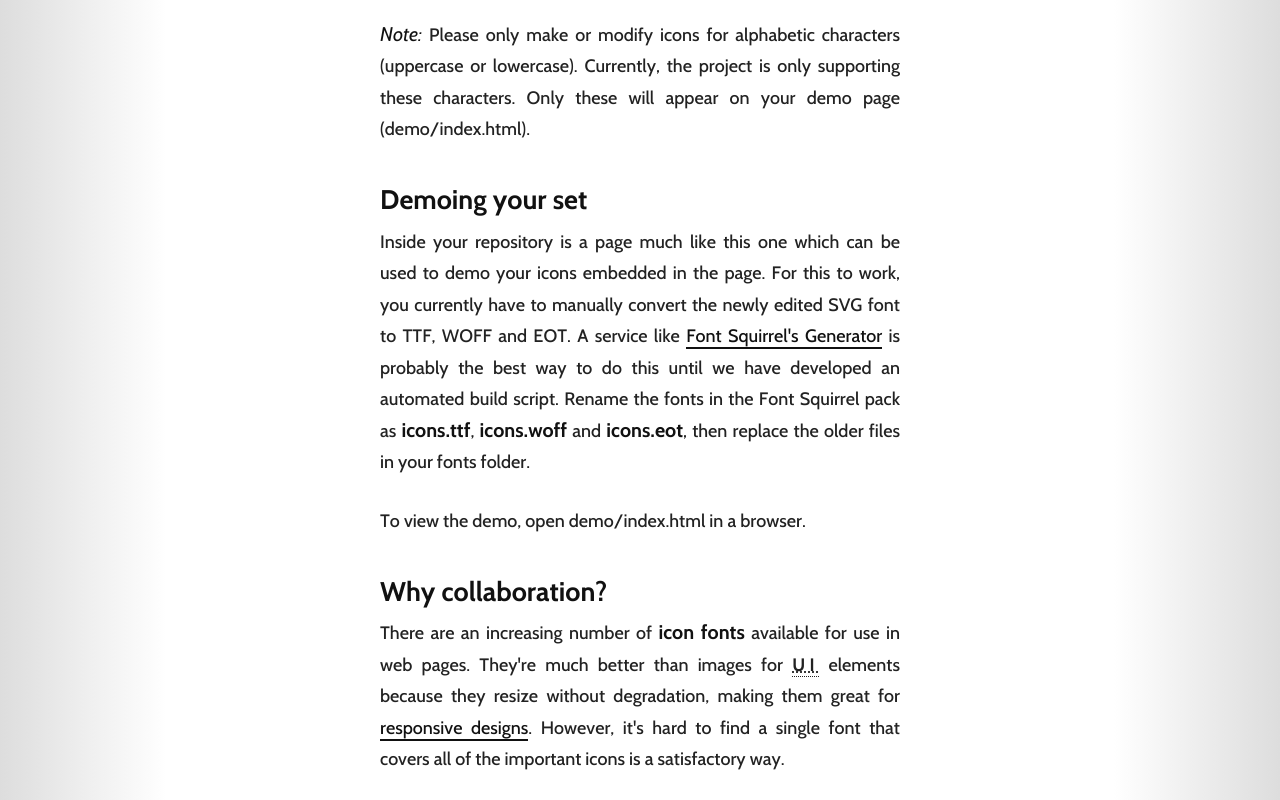
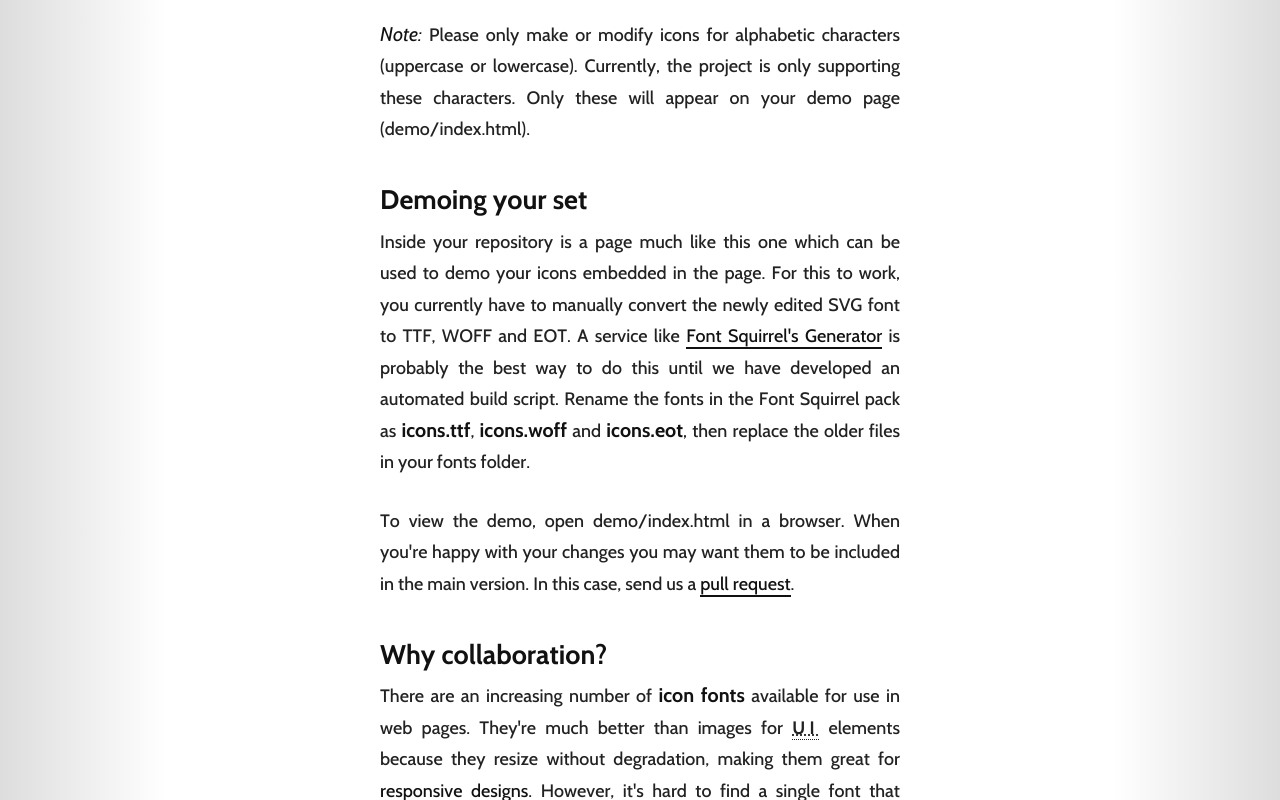
Before and after one commit to Heydon/Community-Icon-Font, a plain HTML site: page index.html in a window 1280 px wide. Shown: the part 2773-3573 px from the top of the page. Drawn offline with nearby package versions, Linux system fonts and the light colour scheme.

Commit message:
gh=pages copy change (pull requests)

```diff
--- a/index.html
+++ b/index.html
@@ -116,7 +116,7 @@ c3.4613 3.48715 4.57318 9.11987 2.69833 13.67c-1.87482 4.55008 -6.62433 7.74564
 
 			<h2>Making icons</h2>
 
-			<p>The easiest way to make icons is by using free path editor <a href="http://inkscape.org/">Inkscape</a>'s SVG Font Editor. Open the <strong>icons.svg</strong> file (in the fonts folder) from your local repository in Inkscape and draw away. Watching <a href="http://www.youtube.com/watch?v=_KX-e6sijGE">this video tutorial</a> will help you get familiar with the technique, but ignore the high baseline guide: Sit your glyphs on the much lower guide provided in our version.</p>
+			<p>The easiest way to make icons is by using free path editor <a href="http://inkscape.org/">Inkscape</a>'s SVG Font Editor. Open the <strong>icons.svg</strong> file (in the fonts folder from your local repository) in Inkscape and draw away. Watching <a href="http://www.youtube.com/watch?v=_KX-e6sijGE">this video tutorial</a> will help you get familiar with the technique, but ignore the high baseline guide: Sit your glyphs on the much lower guide provided in our version.</p>
 			<p>Once the icon has been successfully added to the master file, you can save it back to your repository, ready to be <strong>merged with other versions</strong>. Of course, you may not want to create entirely new icons. You could tweak the pathing of icons made by others or even replace icons that you don't think work very well at all.</p>
 
 			<p><em>Note:</em> Please only make or modify icons for alphabetic characters (uppercase or lowercase). Currently, the project is only supporting these characters. Only these will appear on your demo page (demo/index.html).</p>
@@ -125,7 +125,7 @@ c3.4613 3.48715 4.57318 9.11987 2.69833 13.67c-1.87482 4.55008 -6.62433 7.74564
 
 			<p>Inside your repository is a page much like this one which can be used to demo your icons embedded in the page. For this to work, you currently have to manually convert the newly edited SVG font to TTF, WOFF and EOT. A service like <a href="http://www.fontsquirrel.com/fontface/generator">Font Squirrel's Generator</a> is probably the best way to do this until we have developed an automated build script. Rename the fonts in the Font Squirrel pack as <strong>icons.ttf</strong>, <strong>icons.woff</strong> and <strong>icons.eot</strong>, then replace the older files in your fonts folder.</p>
 
-			<p>To view the demo, open demo/index.html in a browser.</p>
+			<p>To view the demo, open demo/index.html in a browser. When you're happy with your changes you may want them to be included in the main version. In this case, send us a <a href="http://help.github.com/send-pull-requests/">pull request</a>.</p>
 
 			<h2>Why collaboration?</h2>
 			<p>There are an increasing number of <strong>icon fonts</strong> available for use in web pages. They're much better than images for <abbr title="User Interface">UI</abbr> elements because they resize without degradation, making them great for <a href="http://www.abookapart.com/products/responsive-web-design">responsive designs</a>. However, it's hard to find a single font that covers all of the important icons is a satisfactory way.</p>
```
